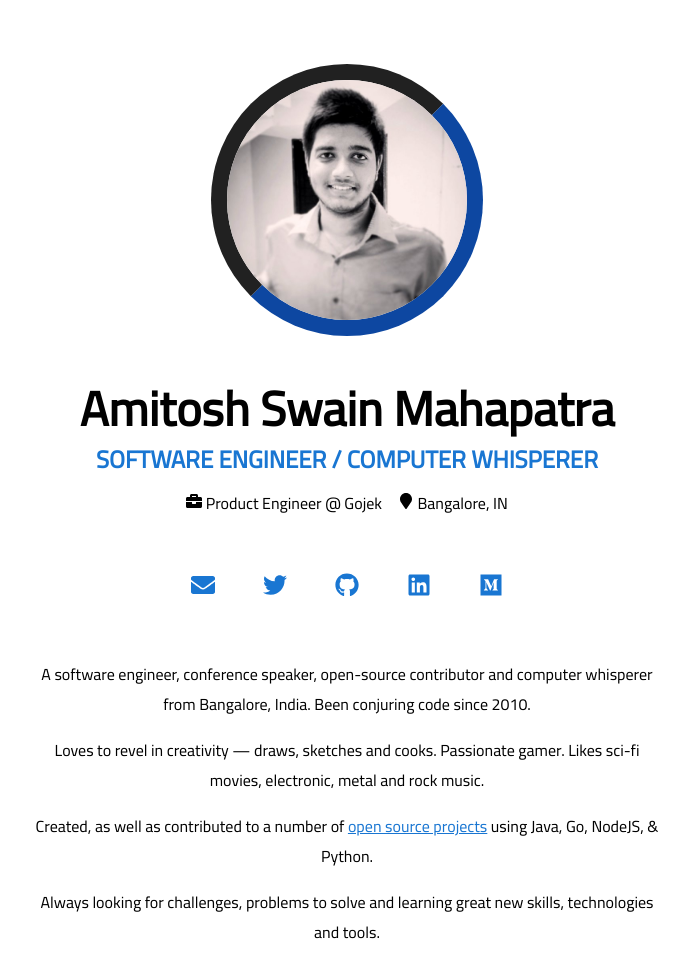
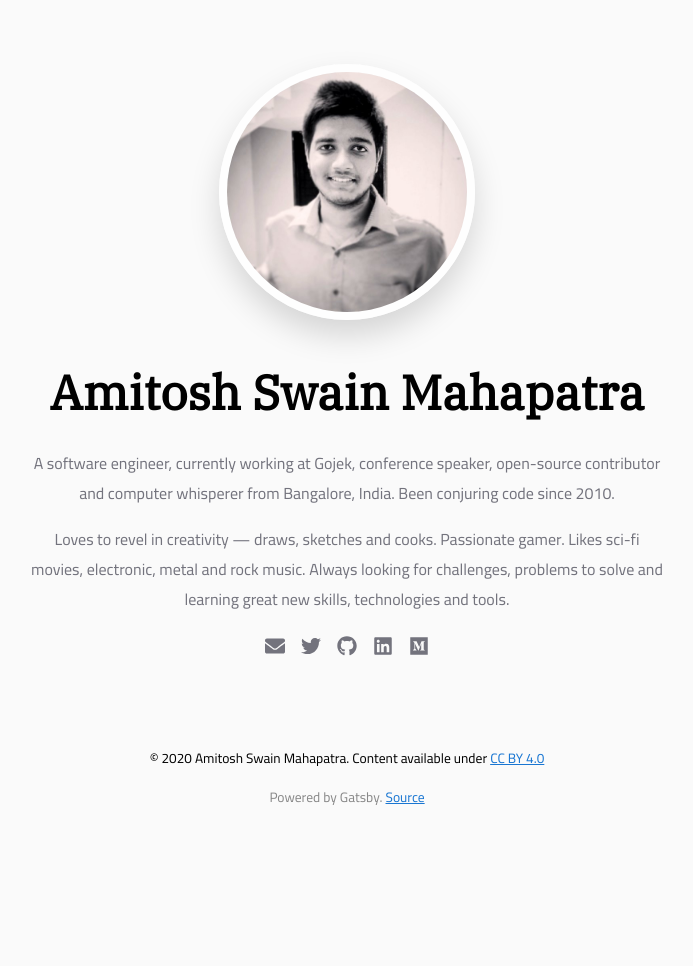
Before and after one commit to agathver/amitosh.in, a Gatsby site: page / in a window 1280 px wide. Shown: the top 966 px of the page, without its empty margins (293-986 px from the left). After the commit the page ends 856 px from the top, so only its background shows below. Built offline with nearby package versions, Linux system fonts and the light colour scheme; Gatsby itself is replaced by a stand-in of ours.

Commit message:
Simplify home page

```diff
--- a/gatsby-config.js
+++ b/gatsby-config.js
@@ -39,7 +39,7 @@ module.exports = {
     {
       resolve: 'gatsby-plugin-google-fonts',
       options: {
-        fonts: ['Cairo'],
+        fonts: ['Cairo', 'IBM Plex Serif'],
         display: 'swap',
       },
     },
--- /dev/null
+++ b/src/components/layout.tsx
@@ -0,0 +1,46 @@
+import React from 'react'
+import PropTypes from 'prop-types'
+import { useStaticQuery, graphql } from 'gatsby'
+import styled, { ThemeProvider } from 'styled-components'
+import Header from './header'
+import Footer from './footer'
+
+import GlobalStyle from '../styles/GlobalStyle'
+import theme from '../styles/theme'
+
+const Main = styled.main`
+  flex: 1 0;
+  display: flex;
+  flex-direction: column;
+  align-items: center;
+  justify-content: center;
+`
+
+const Layout = ({ children }) => {
+  const data = useStaticQuery(graphql`
+    query SiteTitleQuery {
+      site {
+        siteMetadata {
+          title
+        }
+      }
+    }
+  `)
+
+  return (
+    <>
+      <ThemeProvider theme={theme}>
+        <GlobalStyle />
+        <Header siteTitle={data.site.siteMetadata.title} />
+        <Main>{children}</Main>
+        <Footer />
+      </ThemeProvider>
+    </>
+  )
+}
+
+Layout.propTypes = {
+  children: PropTypes.node.isRequired,
+}
+
+export default Layout
--- a/src/pages/index.js
+++ b/src/pages/index.js
@@ -7,8 +7,6 @@ import SEO from '../components/seo'
 import styled from 'styled-components'
 
 import {
-  FaBriefcase,
-  FaMapMarker,
   FaEnvelope,
   FaTwitter,
   FaGithub,
@@ -24,11 +22,37 @@ const Portrait = styled.div`
   display: block;
   margin: 2rem auto;
   border-radius: 50%;
-  border: 1rem solid;
+  border: 0.5rem solid;
   overflow: hidden;
-  border-color: ${props => props.theme.black}
-    ${props => props.theme.primaryDark} ${props => props.theme.primaryDark}
-    ${props => props.theme.black};
+  border-color: #fefefe;
+  box-shadow: 0px 15.619px 31.2381px #00000026;
+`
+
+const Intro = styled.div`
+  color: ${props => props.theme.secondary};
+  text-align: center;
+  max-width: 40rem;
+`
+
+const Social = styled.nav``
+
+const SocialLink = styled.a`
+  cursor: pointer;
+  color: ${props => props.theme.secondary};
+  text-align: center;
+  border-radius: 50%;
+  text-decoration: none;
+
+  margin: 0.25rem 0.5rem;
+  font-size: 1.25rem;
+
+  &:hover {
+    color: ${props => props.theme.black};
+  }
+`
+
+const HeroHeading = styled.h1`
+  font-family: 'IBM Plex Serif', serif;
 `
 
 export default function IndexPage() {
@@ -48,7 +72,13 @@ export default function IndexPage() {
     }
   `)
 
-  const { email, twitter, github, linkedin, medium } = data.site.siteMetadata.contactInfo
+  const {
+    email,
+    twitter,
+    github,
+    linkedin,
+    medium,
+  } = data.site.siteMetadata.contactInfo
 
   return (
     <Layout>
@@ -58,72 +88,44 @@ export default function IndexPage() {
       </Portrait>
 
       <div class="about">
-        <h1 class="name">Amitosh Swain Mahapatra</h1>
-        <h2 class="pro-desc">Software Engineer / Computer Whisperer</h2>
-
-        <div class="info">
-          <span>
-            <FaBriefcase /> Product Engineer @ Gojek
-          </span>
-          <span>
-            <FaMapMarker /> Bangalore, IN
-          </span>
-        </div>
+        <HeroHeading>Amitosh Swain Mahapatra</HeroHeading>
       </div>
 
-      <div class="social">
-        <ul>
-          <li>
-            <a href={`mailto:${email}?Subject=Hello!`}>
-              <FaEnvelope />
-            </a>
-          </li>
-          <li>
-            <a href={`https://twitter.com/${twitter}`}>
-              <FaTwitter />
-            </a>
-          </li>
-          <li>
-            <a href={`https://github.com/${github}`}>
-              <FaGithub />
-            </a>
-          </li>
-          <li>
-            <a href={`https://www.linkedin.com/in/${linkedin}`}>
-              <FaLinkedin />
-            </a>
-          </li>
-          <li>
-            <a href={`https://medium.com/@${medium}`}>
-              <FaMedium />
-            </a>
-          </li>
-        </ul>
-      </div>
-
-      <div class="intro">
+      <Intro>
         <p>
-          A software engineer, conference speaker, open-source contributor and
-          computer whisperer from Bangalore, India. Been conjuring code since
-          2010.
+          A software engineer, currently working at Gojek, conference speaker,
+          open-source contributor and computer whisperer from Bangalore, India.
+          Been conjuring code since 2010.
         </p>
         <p>
           Loves to revel in creativity &mdash; draws, sketches and cooks.
           Passionate gamer. Likes sci-fi movies, electronic, metal and rock
-          music.
+          music. Always looking for challenges, problems to solve and learning
+          great new skills, technologies and tools.
         </p>
-        <p>
-          Created, as well as contributed to a number of{' '}
-          <a href={`https://github.com/${github}`}>
-            open source projects
-          </a>{' '}
-          using Java, Go, NodeJS, &amp; Python.
-        </p>
-        <p>
-          Always looking for challenges, problems to solve and learning great
-          new skills, technologies and tools.
-        </p>
-      </div>
+      </Intro>
+
+      <Social>
+        <SocialLink href={`mailto:${email}?Subject=Hello!`}>
+          <FaEnvelope />
+        </SocialLink>
+
+        <SocialLink href={`https://twitter.com/${twitter}`}>
+          <FaTwitter />
+        </SocialLink>
+
+        <SocialLink href={`https://github.com/${github}`}>
+          <FaGithub />
+        </SocialLink>
+
+        <SocialLink href={`https://www.linkedin.com/in/${linkedin}`}>
+          <FaLinkedin />
+        </SocialLink>
+
+        <SocialLink href={`https://medium.com/@${medium}`}>
+          <FaMedium />
+        </SocialLink>
+      </Social>
     </Layout>
   )
 }
--- a/src/components/layout.js
+++ b/src/styles/GlobalStyle.tsx
@@ -1,10 +1,4 @@
-import React from 'react'
-import PropTypes from 'prop-types'
-import { useStaticQuery, graphql } from 'gatsby'
-import { createGlobalStyle, ThemeProvider } from 'styled-components'
-import Header from './header'
-import './layout.css'
-import Footer from './footer'
+import { createGlobalStyle } from "styled-components";
 
 const GlobalStyle = createGlobalStyle`
 html,
@@ -16,24 +10,16 @@ body {
 }
 
 body {
-  display: flex;
-  flex-direction: column;
-  font-family: "Cairo", sans-serif;
-  align-items: center;
+  background: ${props => props.theme.background};
+  font-family: 'Cairo', sans-serif;
 }
 
 main,
 footer {
   max-width: ${props => props.theme.pageWidth};
   padding: 2rem;
-}
-
-main {
-  flex: 1 0;
-  display: flex;
-  flex-direction: column;
-  align-items: center;
-  justify-content: center;
+  margin-left: auto;
+  margin-right: auto;
 }
 
 a {
@@ -114,10 +100,6 @@ footer {
   }
 }
 
-.intro {
-  text-align: center;
-}
-
 footer {
   .copyright {
     font-size: 0.85rem;
@@ -128,41 +110,4 @@ footer {
   }
 }
 `
-
-const theme = {
-  primary: '#1976d2',
-  primaryDark: '#0d47a1',
-  black: '#212121',
-  gray: '#888',
-  pageWidth: '40rem',
-  freesize: '30rem',
-}
-
-const Layout = ({ children }) => {
-  const data = useStaticQuery(graphql`
-    query SiteTitleQuery {
-      site {
-        siteMetadata {
-          title
-        }
-      }
-    }
-  `)
-
-  return (
-    <>
-      <ThemeProvider theme={theme}>
-        <GlobalStyle />
-        <Header siteTitle={data.site.siteMetadata.title} />
-        <main>{children}</main>
-        <Footer />
-      </ThemeProvider>
-    </>
-  )
-}
-
-Layout.propTypes = {
-  children: PropTypes.node.isRequired,
-}
-
-export default Layout
+export default GlobalStyle;
--- /dev/null
+++ b/src/styles/theme.tsx
@@ -0,0 +1,12 @@
+const theme = {
+  background: '#fafafa',
+  primary: '#1976d2',
+  primaryDark: '#0d47a1',
+  black: '#212121',
+  secondary: '#73737d',
+  gray: '#888',
+  pageWidth: '75rem',
+  freesize: '30rem',
+}
+
+export default theme
```
Also changed, not shown: src/components/layout.css (deleted).
